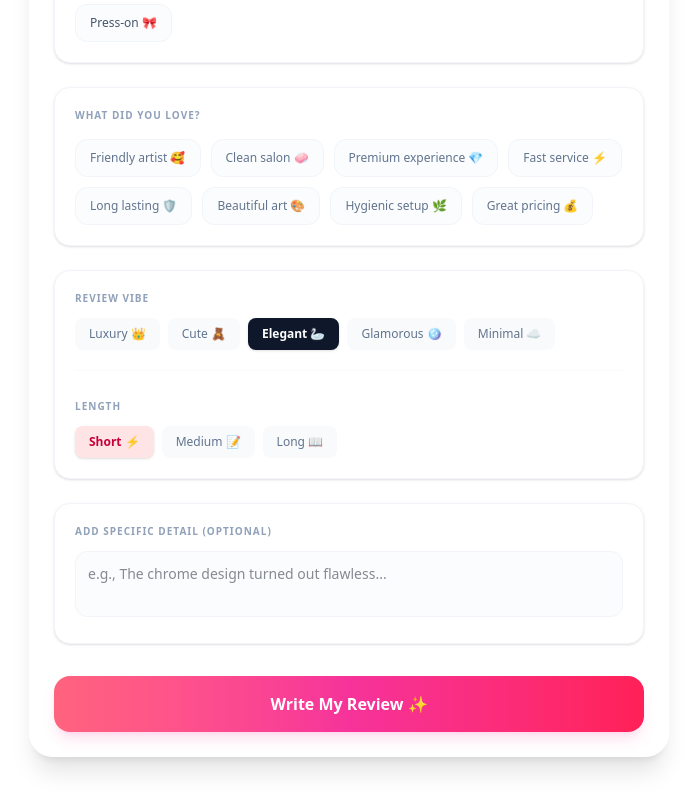
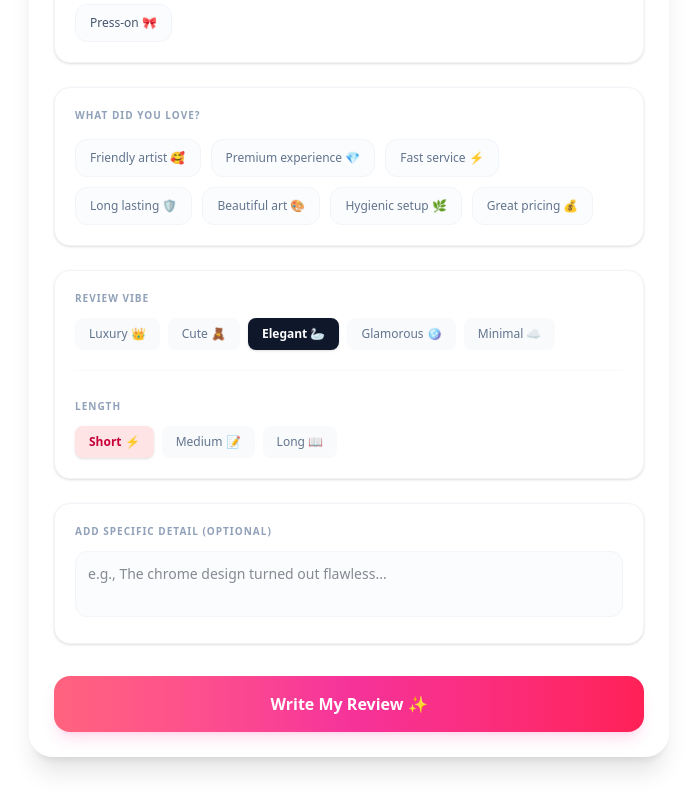
Before and after one commit to Paryush-max/nail-studio-reviews, a Next.js app: page / in a window 1280 px wide. Shown: the part 800-1611 px from the top of the page, without its empty margins (291-988 px from the left). Built offline with nearby package versions, Linux system fonts and the light colour scheme; a web font is replaced by a local one.

Commit message:
removed clean salon

```diff
--- a/src/components/ReviewGenerator.tsx
+++ b/src/components/ReviewGenerator.tsx
@@ -15,7 +15,7 @@ const SERVICES = [
   "Press-on 🎀"
 ];
 
-const EXPERIENCES = ["Friendly artist 🥰", "Clean salon 🧼", "Premium experience 💎", "Fast service ⚡", "Long lasting 🛡️", "Beautiful art 🎨", "Hygienic setup 🌿", "Great pricing 💰"];
+const EXPERIENCES = ["Friendly artist 🥰","Premium experience 💎", "Fast service ⚡", "Long lasting 🛡️", "Beautiful art 🎨", "Hygienic setup 🌿", "Great pricing 💰"];
 const MOODS = ["Luxury 👑", "Cute 🧸", "Elegant 🦢", "Glamorous 🪩", "Minimal ☁️"];
 const LENGTHS = ["Short ⚡", "Medium 📝", "Long 📖"];
 
```
